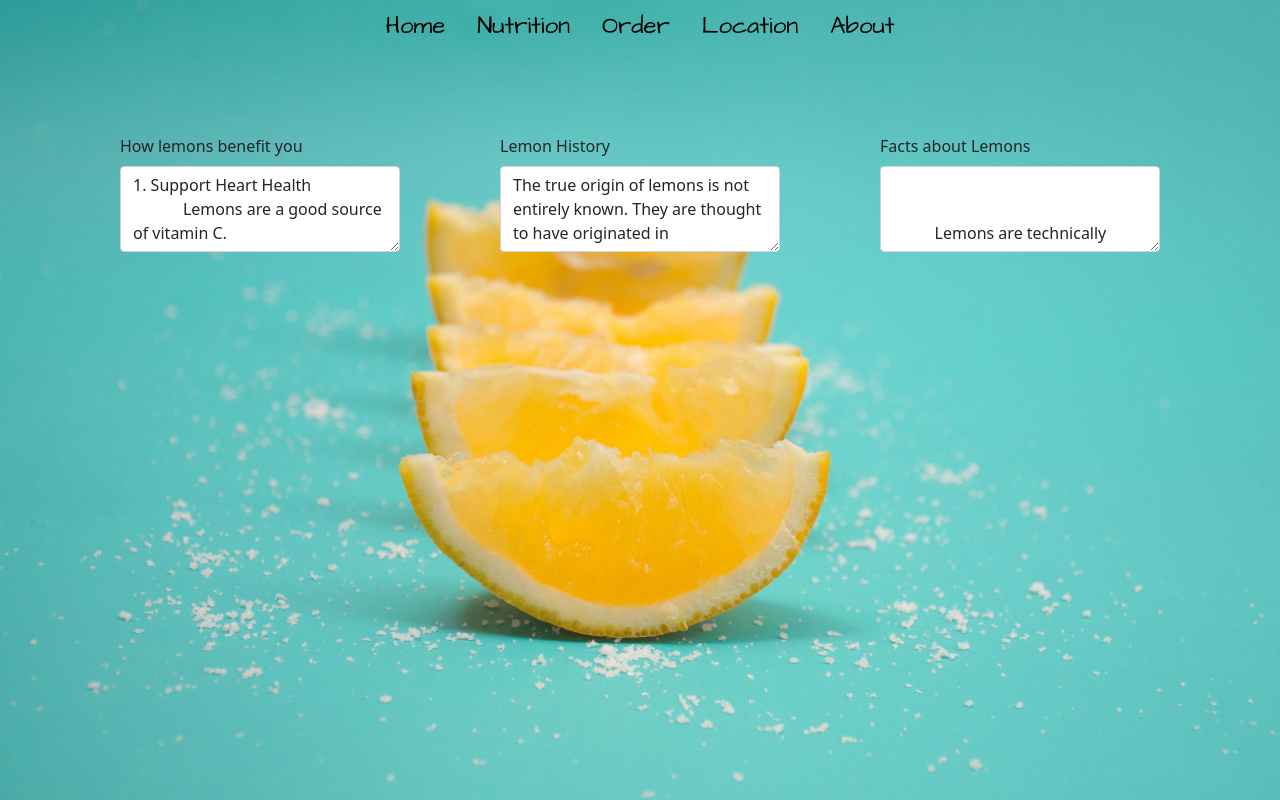
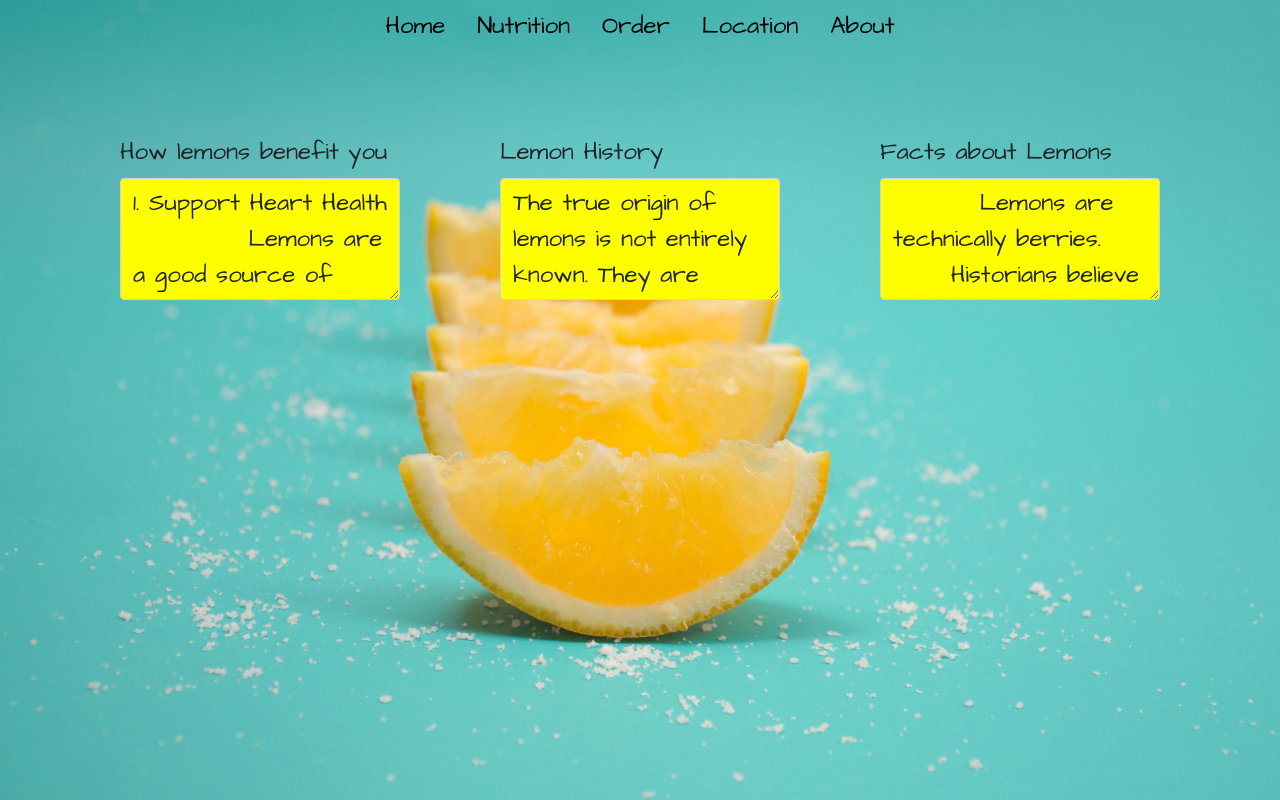
Before and after one commit to Code-Institute-Submissions/Gwidas-Lemons, a plain HTML site: page about.html in a window 1280 px wide. Drawn offline with nearby package versions, Linux system fonts and the light colour scheme.

Commit message:
updated about page

```diff
--- a/assets/css/style.css
+++ b/assets/css/style.css
@@ -212,3 +212,14 @@ margin: auto;
 #mapid {
   min-height: 600px;
 }
+
+.form-label {
+  font-family: 'Architects Daughter', cursive;
+  font-size:x-large;
+}
+.form-control {
+  background-color: yellow;
+  font-family: 'Architects Daughter', cursive;
+  font-size: x-large;
+
+}
```
Also changed, not shown: about.html (+0 -2 lines).
